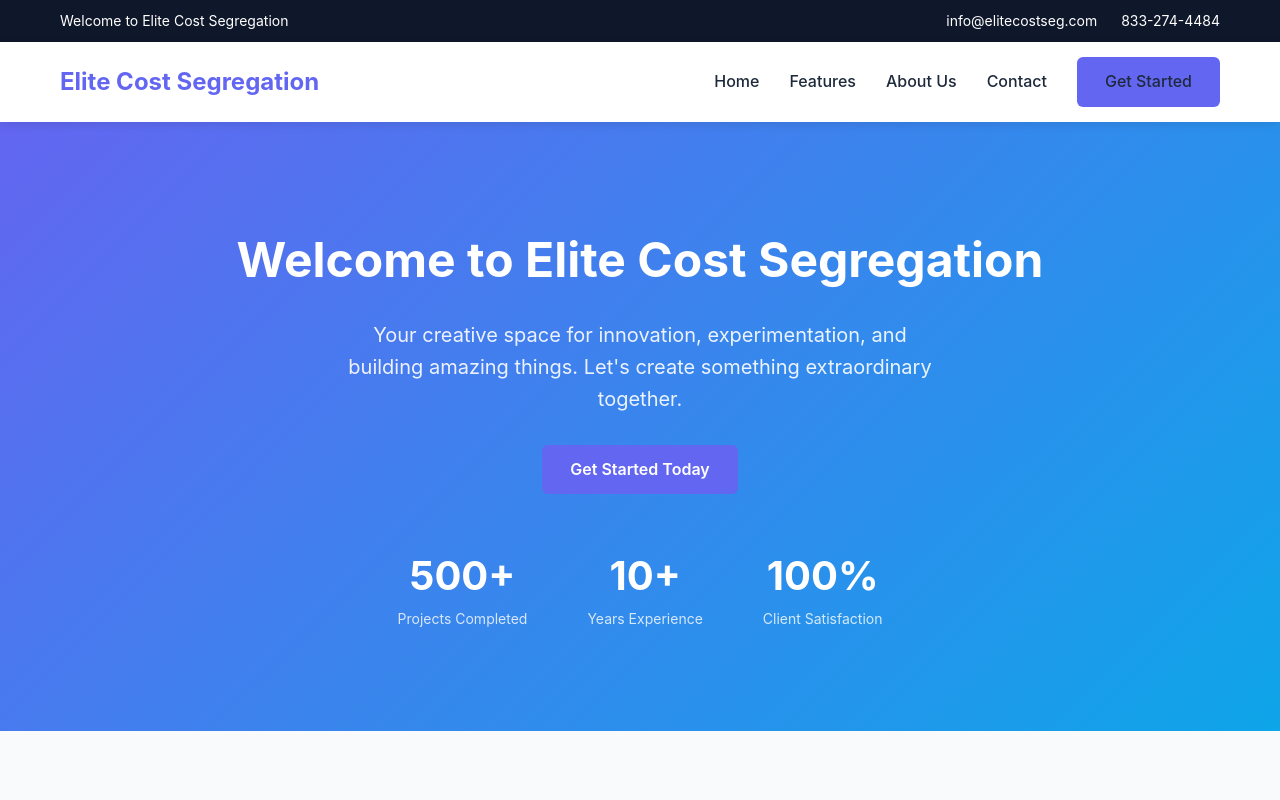
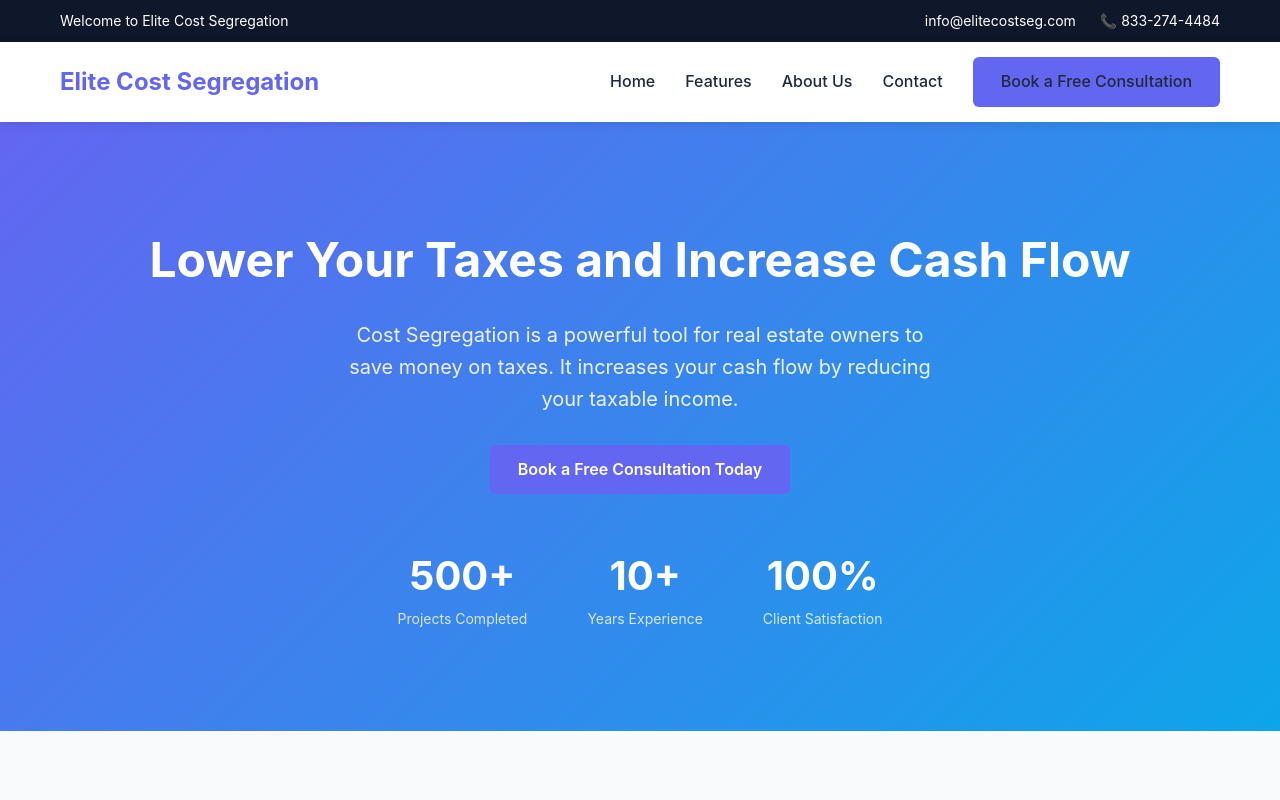
Before and after one commit to vedigaurav/eliteCostSeg, a plain HTML site: page index.html in a window 1280 px wide. Shown: the top 800 px of the page. Drawn offline with Linux system fonts and the light colour scheme.

Commit message:
udpated the getStarted, and landing page

```diff
--- a/index.html
+++ b/index.html
@@ -13,7 +13,7 @@
             <span>Welcome to Elite Cost Segregation</span>
             <div>
                 <a href="mailto:info@elitecostseg.com">info@elitecostseg.com</a>
-                <a href="tel:+18332744484">833-274-4484</a>
+                <a href="tel:+18332744484">📞 833-274-4484</a>
             </div>
         </div>
     </div>
@@ -27,7 +27,7 @@
                 <li><a href="#features">Features</a></li>
                 <li><a href="faqs.html">About Us</a></li>
                 <li><a href="contact.html">Contact</a></li>
-                <li><a href="get-started.html" class="btn btn-primary">Get Started</a></li>
+                <li><a href="get-started.html" class="btn btn-primary">Book a Free Consultation</a></li>
             </ul>
         </div>
     </nav>
@@ -35,9 +35,9 @@
     <!-- Hero Section -->
     <section class="hero">
         <div class="container">
-            <h1>Welcome to Elite Cost Segregation</h1>
-            <p>Your creative space for innovation, experimentation, and building amazing things. Let's create something extraordinary together.</p>
-            <a href="get-started.html" class="btn btn-primary">Get Started Today</a>
+            <h1>Lower Your Taxes and Increase Cash Flow</h1>
+            <p>Cost Segregation is a powerful tool for real estate owners to save money on taxes. It increases your cash flow by reducing your taxable income.</p>
+            <a href="get-started.html" class="btn btn-primary">Book a Free Consultation Today</a>
 
             <div class="stats">
                 <div class="stat">
@@ -133,7 +133,7 @@
     <!-- CTA Section -->
     <section class="section cta">
         <div class="container">
-            <h2>Ready to Get Started?</h2>
+            <h2>Ready to Book a Free Consultation?</h2>
             <p>Join hundreds of satisfied clients who have transformed their ideas into reality.</p>
             <a href="contact.html" class="btn btn-primary">Contact Us Today</a>
         </div>
```
Also changed, not shown: contact.html (+1 -1 lines), faqs.html (+1 -1 lines), get-started.html (+2 -2 lines).
